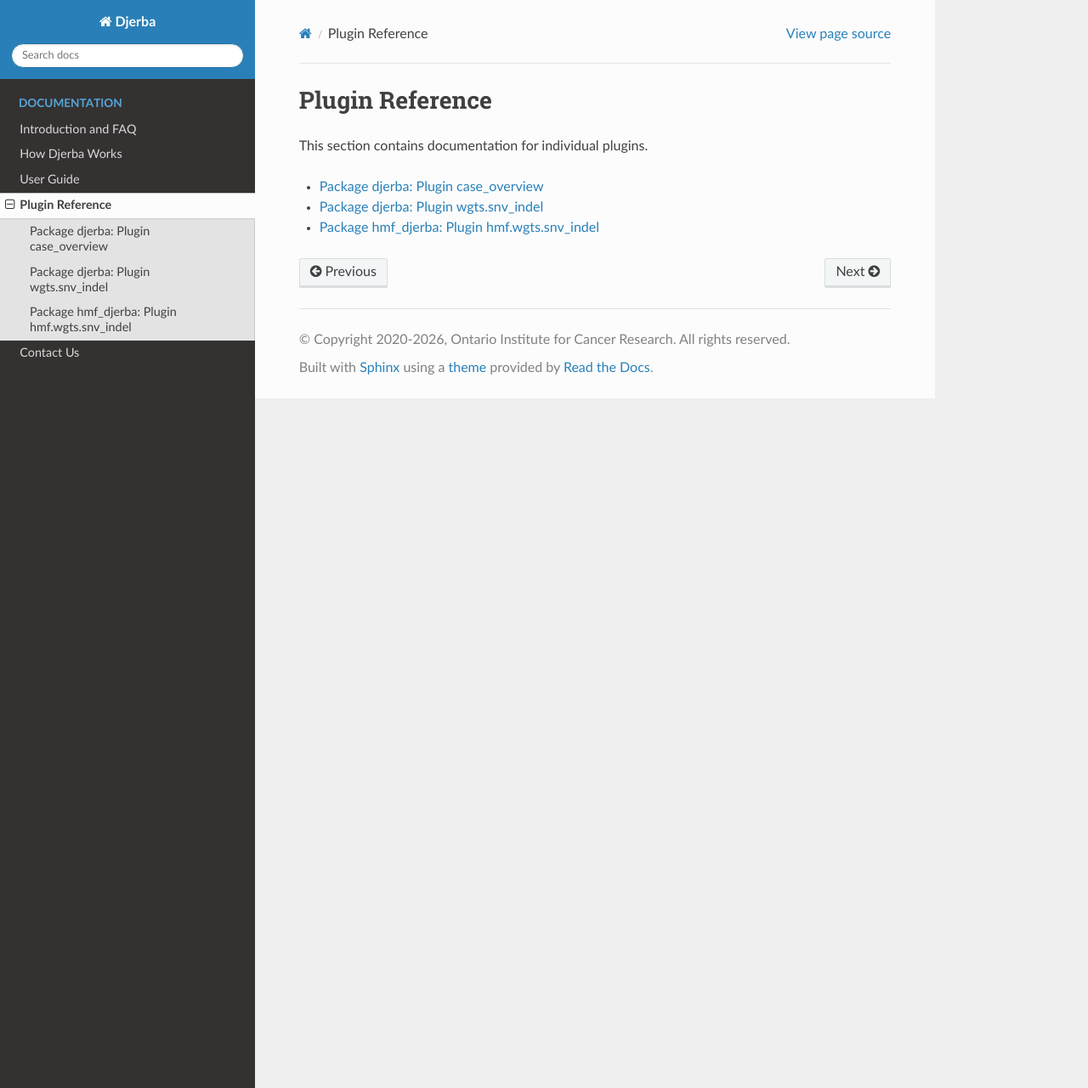
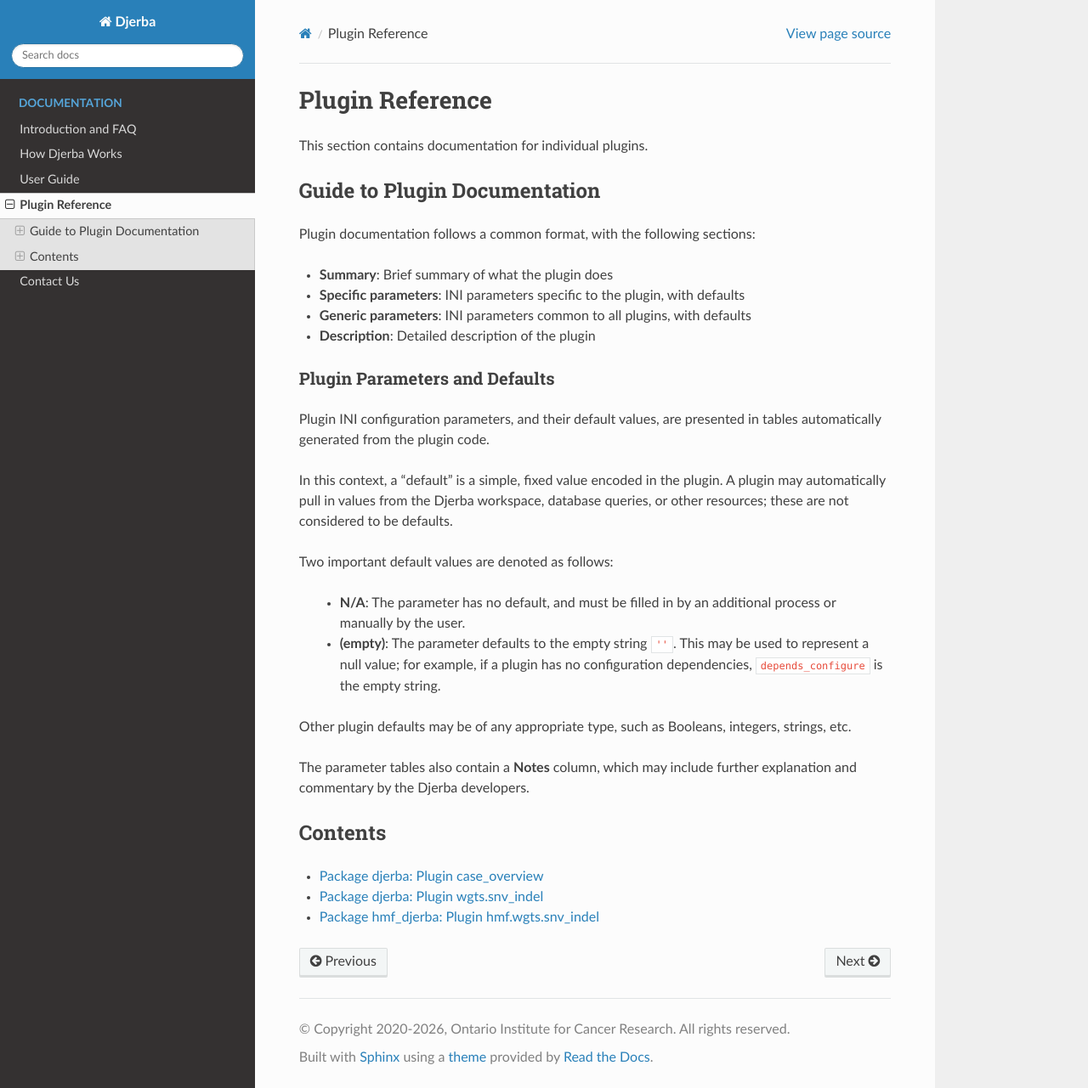
Before and after one commit to oicr-gsi/djerba_docs, a Sphinx documentation site: the page built from source/plugin_reference/plugin_reference.rst, in a window 1280 px wide and 1281 px high. Shown: the whole window at 85% size. Built offline with Sphinx 7.4.7 and the Read the Docs theme 3.1.0, drawn with Linux system fonts in a browser that asks for light colours.

Commit message:
add guide to plugin documentation

```diff
--- a/source/plugin_reference/plugin_reference.rst
+++ b/source/plugin_reference/plugin_reference.rst
@@ -1,3 +1,4 @@
+.. _plugin-reference:
 
 ****************
 Plugin Reference
@@ -5,6 +6,35 @@
 
 This section contains documentation for individual plugins.
 
+Guide to Plugin Documentation
+=============================
+
+Plugin documentation follows a common format, with the following sections:
+
+* **Summary**: Brief summary of what the plugin does
+* **Specific parameters**: INI parameters specific to the plugin, with defaults
+* **Generic parameters**: INI parameters common to all plugins, with defaults
+* **Description**: Detailed description of the plugin
+
+
+Plugin Parameters and Defaults
+------------------------------
+
+Plugin INI configuration parameters, and their default values, are presented in tables automatically generated from the plugin code.
+
+In this context, a "default" is a simple, fixed value encoded in the plugin. A plugin may automatically pull in values from the Djerba workspace, database queries, or other resources; these are not considered to be defaults.
+
+Two important default values are denoted as follows:
+
+   * **N/A**: The parameter has no default, and must be filled in by an additional process or manually by the user.
+   * **(empty)**: The parameter defaults to the empty string ``''``. This may be used to represent a null value; for example, if a plugin has no configuration dependencies, ``depends_configure`` is the empty string.
+
+Other plugin defaults may be of any appropriate type, such as Booleans, integers, strings, etc.
+
+The parameter tables also contain a **Notes** column, which may include further explanation and commentary by the Djerba developers.
+
+Contents
+========
 
 .. toctree::
    :maxdepth: 1
```
